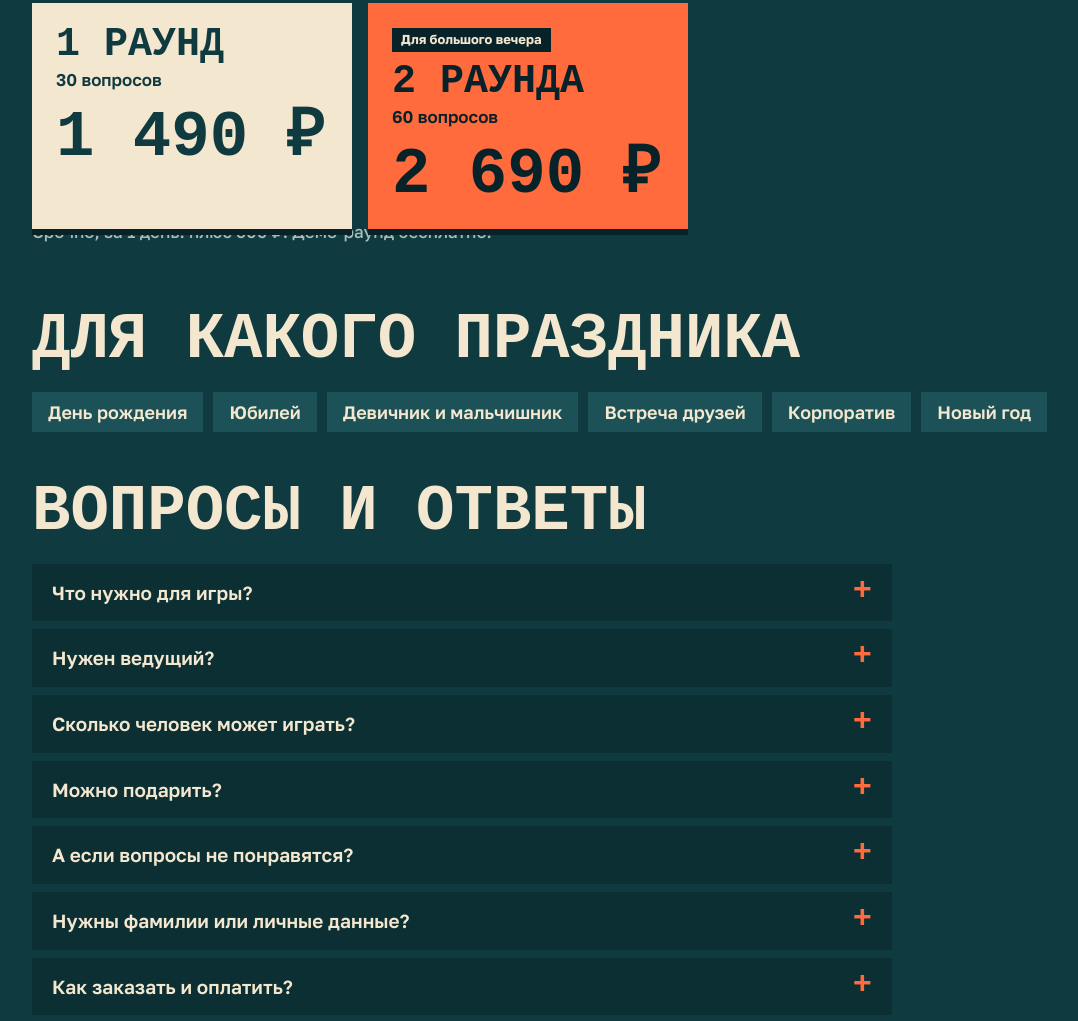
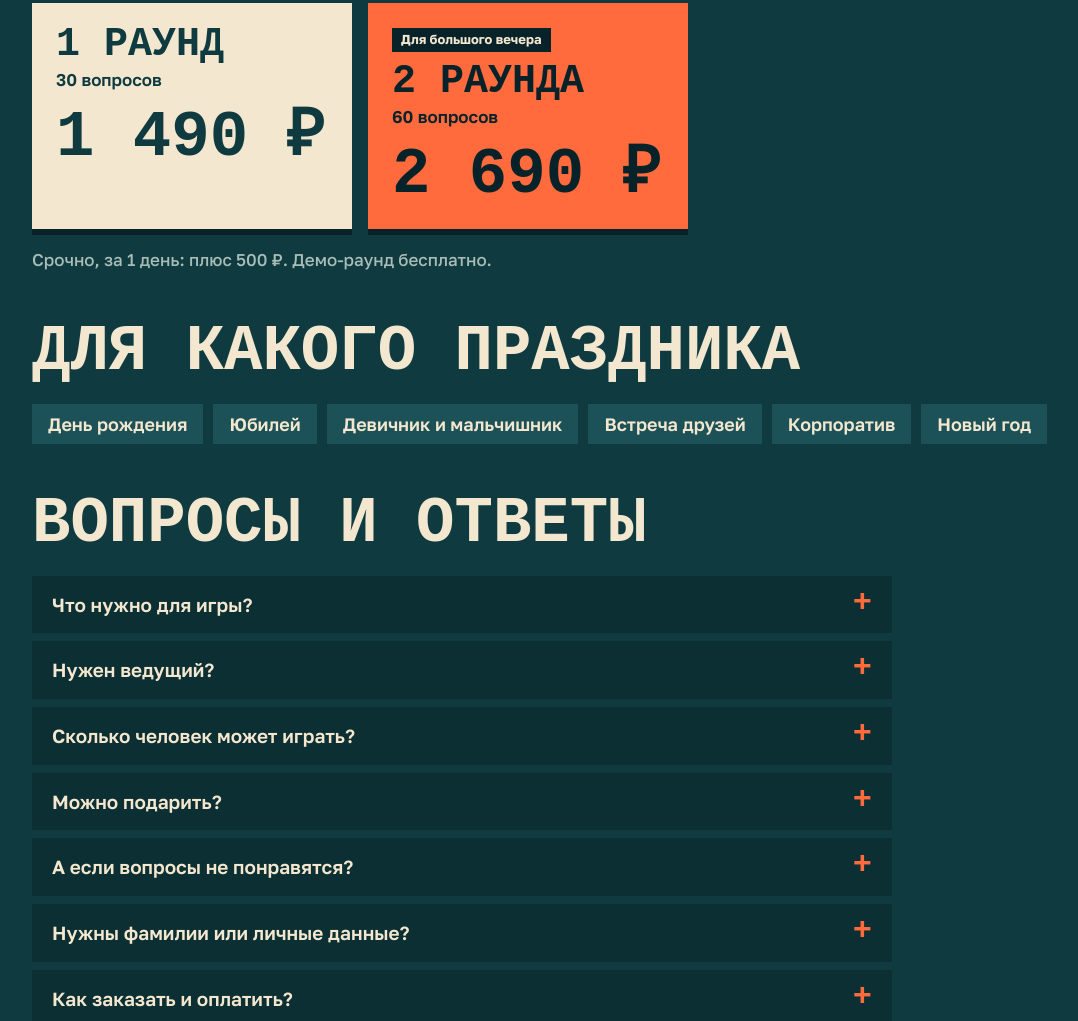
Before and after one commit to tyomax19-alt/svo-igra, a website: page index.html in a window 1280 px wide. Shown: the part 1724-2745 px from the top of the page, without its empty margins (44-1122 px from the left). Drawn offline with Linux system fonts and the light colour scheme; a web font is replaced by a local one.

Commit message:
Лендинг: строка под ценами не заезжает под карточки

```diff
--- a/landing.css
+++ b/landing.css
@@ -22,7 +22,8 @@
 .ln-sec{ padding:40px 0 8px; }
 .ln-h2{ font-family:var(--pixel); font-weight:700; font-size:clamp(44px,5vw,64px); line-height:1; text-transform:uppercase; margin-bottom:20px; }
 .ln-note{ color:var(--muted); font-size:17px; margin-top:14px; }
-.ln-sec > .ln-note:first-of-type{ margin:-8px 0 16px; }
+.ln-h2 + .ln-note{ margin:-8px 0 16px; }
+.ln-prices + .ln-note{ margin-top:20px; }
 
 .ln-steps{ list-style:none; display:grid; grid-template-columns:repeat(3,minmax(0,1fr)); gap:16px; }
 .ln-steps li{ background:var(--deep); padding:22px; }
```
